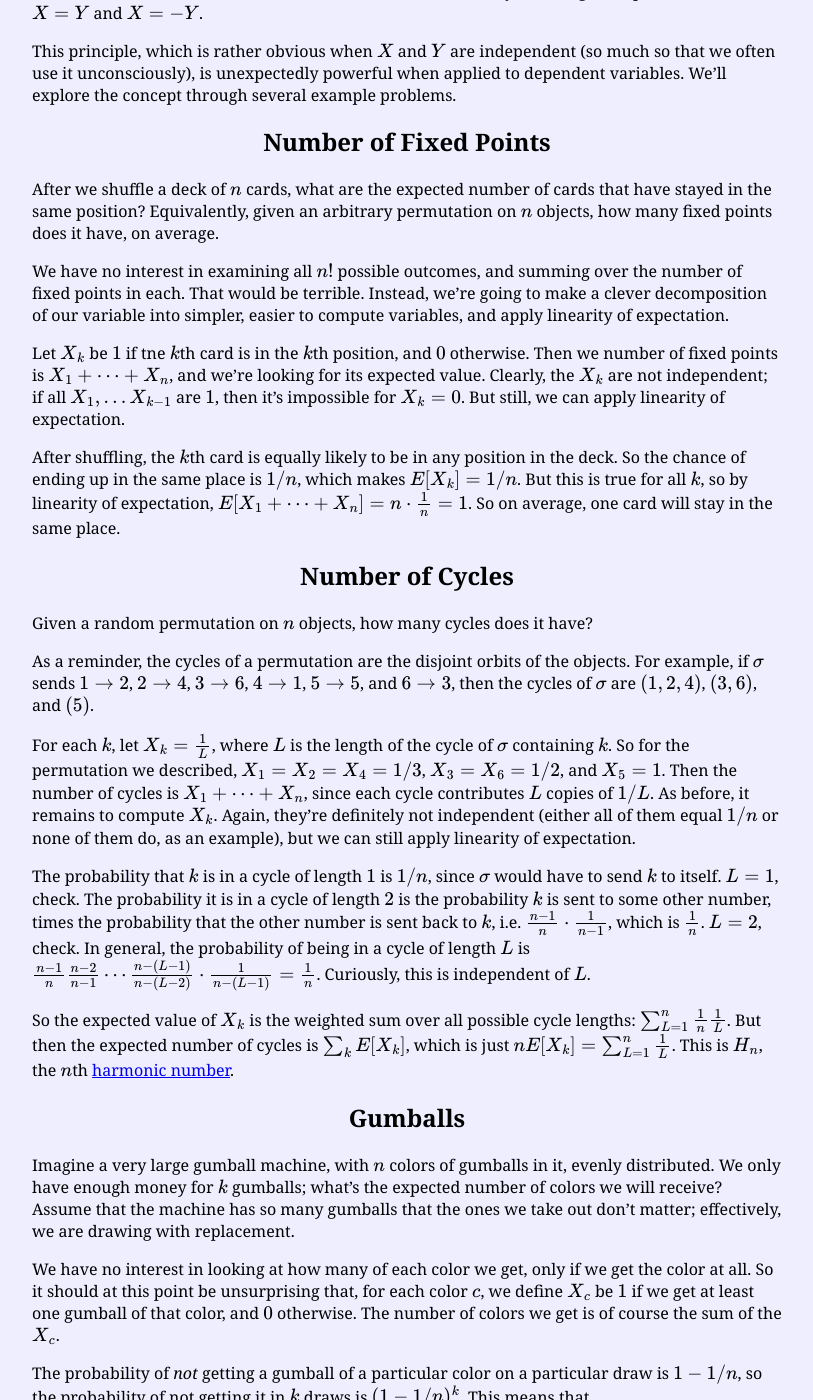
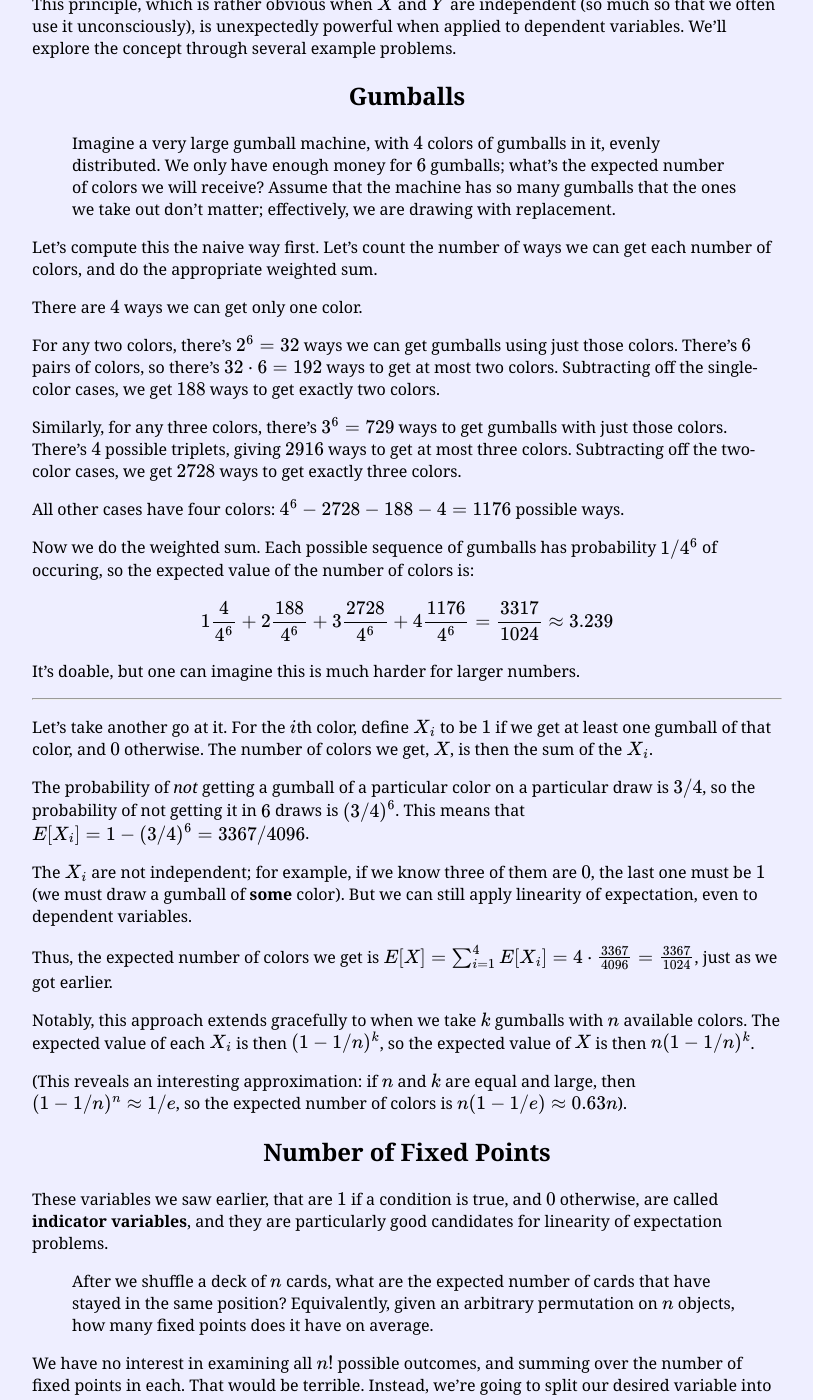
Before and after one commit to HenrySwanson/math-mondays, a Jekyll site: the page built from _posts/2018-10-15-linearity-expectation.md, in a window 1280 px wide and 1400 px high, scrolled down 722 px. Shown: the whole window, without its empty margins (233-1046 px from the left). Built offline with Jekyll 4.4.1, drawn with Linux system fonts in a browser that asks for light colours; formulas are drawn with MathJax 3; some of the changed text lies outside the part shown.

Commit message:
Rearrange some problems in the linearity of expectation post

```diff
--- a/_posts/2018-10-15-linearity-expectation.md
+++ b/_posts/2018-10-15-linearity-expectation.md
@@ -9,14 +9,14 @@
 
 To introduce this topic, let's start with an innocuous problem:
 
-> You have $k$ fair, unbiased coins. If you flip all of them, what is the expected number of heads?
+> You have $10$ six-sided dice. If you roll all of them, what is the expected sum of the faces?
 
-Your intuition should tell you that it's $k/2$. But what's really going on here is an example of a slick principle called **linearity of expectation**.
+Your intuition should tell you that it's $35$. But what's really going on here is an example of a slick principle called **linearity of expectation**.
 
 <!--more-->
 ---
 
-We're not actually computing the probability of getting $0$ heads, $1$ head, $2$ heads, etc., and summing it all up, weighted by probability. Implicitly, we are making the following line of argument: the expected number of heads for one coin is $1/2$, and so the expected value for $k$ coins is $k/2$. This relies on the following claim: given two random variables $X$ and $Y$, the expected value of their sum, $E[X + Y]$, is just $E[X] + E[Y]$.
+We're not actually computing the probability of getting $10, 11, \ldots, 60$, and summing it all up. Implicitly, we are making the following line of argument: the expected value of the first die is $3.5$, and so the expected value for $k$ dice is $3.5k$. This relies on the following claim: given two random variables $X$ and $Y$, the expected value of their sum, $E[X + Y]$, is just $E[X] + E[Y]$.
 
 This feels intuitively true, and proving it is straightforward. Let $\Omega$ be the space of possible outcomes. Then
 \begin{align\*}
@@ -26,65 +26,89 @@
 &= E[X] + E[Y]
 \end{align\*}
 
-But interestingly enough, at no point did we require $X$ and $Y$ to be independent variables. This still works even when $X$ and $Y$ are correlated! For some sanity-checking examples, consider $X = Y$ and $X = -Y$.
+But interestingly enough, at no point did we require $X$ and $Y$ be independent. This still works even when $X$ and $Y$ are correlated! For some sanity-checking examples, consider $X = Y$ and $X = -Y$.
 
 This principle, which is rather obvious when $X$ and $Y$ are independent (so much so that we often use it unconsciously), is unexpectedly powerful when applied to dependent variables. We'll explore the concept through several example problems.
-
-# Number of Fixed Points
-
-After we shuffle a deck of $n$ cards, what are the expected number of cards that have stayed in the same position? Equivalently, given an arbitrary permutation on $n$ objects, how many fixed points does it have, on average.
-
-We have no interest in examining all $n!$ possible outcomes, and summing over the number of fixed points in each. That would be terrible. Instead, we're going to make a clever decomposition of our variable into simpler, easier to compute variables, and apply linearity of expectation.
-
-Let $X_k$ be $1$ if tne $k$th card is in the $k$th position, and $0$ otherwise. Then we number of fixed points is $X_1 + \cdots + X_n$, and we're looking for its expected value. Clearly, the $X_k$ are not independent; if all $X_1, \ldots X_{k-1}$ are $1$, then it's impossible for $X_k = 0$. But still, we can apply linearity of expectation.
-
-After shuffling, the $k$th card is equally likely to be in any position in the deck. So the chance of ending up in the same place is $1/n$, which makes $E[X_k] = 1/n$. But this is true for all $k$, so by linearity of expectation, $E[X_1 + \cdots + X_n] = n \cdot \frac{1}{n} = 1$. So on average, one card will stay in the same place.
-
-# Number of Cycles
-
-Given a random permutation on $n$ objects, how many cycles does it have?
-
-As a reminder, the cycles of a permutation are the disjoint orbits of the objects. For example, if $\sigma$ sends $1 \to 2$, $2 \to 4$, $3 \to 6$, $4 \to 1$, $5 \to 5$, and $6 \to 3$, then the cycles of $\sigma$ are $(1, 2, 4)$, $(3, 6)$, and $(5)$.
-
-For each $k$, let $X_k = \frac{1}{L}$, where $L$ is the length of the cycle of $\sigma$ containing $k$. So for the permutation we described, $X_1 = X_2 = X_4 = 1/3$, $X_3 = X_6 = 1/2$, and $X_5 = 1$. Then the number of cycles is $X_1 + \cdots + X_n$, since each cycle contributes $L$ copies of $1/L$. As before, it remains to compute $X_k$. Again, they're definitely not independent (either all of them equal $1/n$ or none of them do, as an example), but we can still apply linearity of expectation.
-
-The probability that $k$ is in a cycle of length $1$ is $1/n$, since $\sigma$ would have to send $k$ to itself. $L = 1$, check. The probability it is in a cycle of length $2$ is the probability $k$ is sent to some other number, times the probability that the other number is sent back to $k$, i.e. $\frac{n-1}{n} \cdot \frac{1}{n - 1}$, which is $\frac{1}{n}$. $L = 2$, check. In general, the probability of being in a cycle of length $L$ is $\frac{n-1}{n} \frac{n-2}{n-1} \cdots \frac{n-(L-1)}{n-(L-2)} \cdot \frac{1}{n-(L-1)} = \frac{1}{n}$. Curiously, this is independent of $L$.
-
-So the expected value of $X_k$ is the weighted sum over all possible cycle lengths: $\sum_{L=1}^n \frac{1}{n} \frac{1}{L}$. But then the expected number of cycles is $\sum_k E[X_k]$, which is just $n E[X_k] = \sum_{L = 1}^n \frac{1}{L}$. This is $H_n$, the $n$th [harmonic number](https://en.wikipedia.org/wiki/Harmonic_number).
 
 
 # Gumballs
 
-Imagine a very large gumball machine, with $n$ colors of gumballs in it, evenly distributed. We only have enough money for $k$ gumballs; what's the expected number of colors we will receive? Assume that the machine has so many gumballs that the ones we take out don't matter; effectively, we are drawing with replacement.
+> Imagine a very large gumball machine, with $4$ colors of gumballs in it, evenly distributed. We only have enough money for $6$ gumballs; what's the expected number of colors we will receive? Assume that the machine has so many gumballs that the ones we take out don't matter; effectively, we are drawing with replacement.
 
-We have no interest in looking at how many of each color we get, only if we get the color at all. So it should at this point be unsurprising that, for each color $c$, we define $X_c$ be $1$ if we get at least one gumball of that color, and $0$ otherwise. The number of colors we get is of course the sum of the $X_c$.
+Let's compute this the naive way first. Let's count the number of ways we can get each number of colors, and do the appropriate weighted sum.
 
-The probability of *not* getting a gumball of a particular color on a particular draw is $1 - 1/n$, so the probability of not getting it in $k$ draws is $(1 - 1/n)^k$. This means that $E[X_c] = 1 - (1 - 1/n)^k$.
+There are $4$ ways we can get only one color.
 
-Thus, the expected number of colors we get is $n E[X_c] = n - n(1 - 1/n)^k$.
+For any two colors, there's $2^6 = 32$ ways we can get gumballs using just those colors. There's $6$ pairs of colors, so there's $32 \cdot 6 = 192$ ways to get at most two colors. Subtracting off the single-color cases, we get $188$ ways to get exactly two colors.
 
-As a fun extension, notice that if $k$ and $n$ are equal and large, then $(1 - 1/n)^n \approx 1/e$, and so the expected number of colors is $n(1 - 1/e) \approx 0.63n$.
+Similarly, for any three colors, there's $3^6 = 729$ ways to get gumballs with just those colors. There's $4$ possible triplets, giving $2916$ ways to get at most three colors. Subtracting off the two-color cases, we get $2728$ ways to get exactly three colors.
 
-# Gumballs, v2
+All other cases have four colors: $4^6 - 2728 - 188 - 4 = 1176$ possible ways.
 
-As a related problem, how many gumballs would we need to get before we have at least one of every color?
+Now we do the weighted sum. Each possible sequence of gumballs has probability $1/4^6$ of occuring, so the expected value of the number of colors is:
+\\[ 1 \frac{4}{4^6} + 2 \frac{188}{4^6} + 3 \frac{2728}{4^6} + 4 \frac{1176}{4^6} = \frac{3317}{1024} \approx 3.239 \\]
 
-Let $T_k$ be the number of gumballs we need to draw until we have $k$ colors of gumball, assuming we have $k-1$ colors already. Then the time it takes to get all $n$ colors is $\sum_{k=1}^n T_k$.
+It's doable, but one can imagine this is much harder for larger numbers.
 
-If we have $k-1$ colors of gumball already, then the chance of drawing a new color of gumball is $p = \frac{n-k+1}{n}$ on each draw. The expected number of draws it takes to get a new color is then $\frac{1}{p} = \frac{n}{n-k+1}$.
+---
 
-This means that the total time to get all colors of gumball is $\frac{n}{n} + \frac{n}{n-1} + \cdots + \frac{n}{1} = n \sum_{k=1}^n \frac{1}{k} = n H_n$.
+Let's take another go at it. For the $i$th color, define $X_i$ to be $1$ if we get at least one gumball of that color, and $0$ otherwise. The number of colors we get, $X$, is then the sum of the $X_i$.
+
+The probability of *not* getting a gumball of a particular color on a particular draw is $3/4$, so the probability of not getting it in $6$ draws is $(3/4)^6$. This means that $E[X_i] = 1 - (3/4)^6 = 3367/4096$.
+
+The $X_i$ are not independent; for example, if we know three of them are $0$, the last one must be $1$ (we must draw a gumball of **some** color). But we can still apply linearity of expectation, even to dependent variables.
+
+Thus, the expected number of colors we get is $E[X] = \sum_{i = 1}^4 E[X_i] = 4 \cdot \frac{3367}{4096} = \frac{3367}{1024}$, just as we got earlier.
+
+Notably, this approach extends gracefully to when we take $k$ gumballs with $n$ available colors. The expected value of each $X_i$ is then $(1 - 1/n)^k$, so the expected value of $X$ is then $n (1 - 1/n)^k$.
+
+(This reveals an interesting approximation: if $n$ and $k$ are equal and large, then $(1 - 1/n)^n \approx 1/e$, so the expected number of colors is $n(1 - 1/e) \approx 0.63n$).
+
+
+# Number of Fixed Points
+
+These variables we saw earlier, that are $1$ if a condition is true, and $0$ otherwise, are called **indicator variables**, and they are particularly good candidates for linearity of expectation problems.
+
+> After we shuffle a deck of $n$ cards, what are the expected number of cards that have stayed in the same position? Equivalently, given an arbitrary permutation on $n$ objects, how many fixed points does it have on average.
+
+We have no interest in examining all $n!$ possible outcomes, and summing over the number of fixed points in each. That would be terrible. Instead, we're going to split our desired variable into several indicator variables, each of which is easier to analyze.
+
+Let $X_k$ be $1$ if the $k$th card is in the $k$th position, and $0$ otherwise. Then the number of fixed points is $\sum_k X_k$.
+
+After shuffling, the $k$th card is equally likely to be in any position in the deck. So the chance of ending up in the same place is $1/n$, which makes $E[X_k] = 1/n$. So by linearity of expectation, $E[X_1 + \cdots + X_n] = n \cdot \frac{1}{n} = 1$. So on average, one card will stay in the same place.
+
+
+# Number of Cycles
+
+We don't have to limit ourselves to indicator variables: sometimes we can use a constant factor to help us avoid overcounting.
+
+> Given a random permutation on $n$ objects, how many cycles does it have?
+
+As a reminder, the cycles of a permutation are the "connected components". For example, if $\sigma$ sends $1 \to 2$, $2 \to 4$, $3 \to 6$, $4 \to 1$, $5 \to 5$, and $6 \to 3$, then the cycles of $\sigma$ are $(1, 2, 4)$, $(3, 6)$, and $(5)$.
+
+For each $k$, let $X_k = \frac{1}{L}$, where $L$ is the length of the cycle of $\sigma$ containing the number $k$. So for the permutation we described, $X_1 = X_2 = X_4 = 1/3$, $X_3 = X_6 = 1/2$, and $X_5 = 1$. Then the number of cycles is $X_1 + \cdots + X_n$, since each cycle contributes $L$ copies of $1/L$. As usual, these variables are highly dependent (if $X_i = 1/5$, there'd better be four other $X_j$ that equal $1/5$ as well), but we can still apply linearity of expectation.
+
+The probability that $k$ is in a cycle of length $1$ is $1/n$, since $\sigma$ would have to send $k$ to itself.
+
+The probability it is in a cycle of length $2$ is the probability $k$ is sent to some other number, times the probability that the other number is sent back to $k$, i.e. $\frac{n-1}{n} \cdot \frac{1}{n - 1}$, which is $\frac{1}{n}$.
+
+In general, the probability of being in a cycle of length $L$ is $\frac{n-1}{n} \frac{n-2}{n-1} \cdots \frac{n-(L-1)}{n-(L-2)} \cdot \frac{1}{n-(L-1)} = \frac{1}{n}$. Curiously, this is independent of $L$.
+
+So the expected value of $X_k$ is $\frac{1}{n} \sum_{L=1}^n \frac{1}{L} = \frac{H_n}{n}$, where $H_n$ is the $n$th [harmonic number](https://en.wikipedia.org/wiki/Harmonic_number). Then the expected number of cycles is $E[X_1] + \cdots + E[X_n] = H_n$.
+
 
 # Buffon's Needle
 
-Consider a gigantic piece of lined paper, with the lines spaced one unit apart. If we throw a needle of length $1$ onto the paper, what is the probability it crosses a line? (This problem is often called "Buffon's needle".)
+We'll finish up with a rather surprising application to the Buffon's needle problem:
 
-Let $X_a$ be the expected number of crossings for a needle of length $a$. Of course, we're only interested in $X_1$, and since $X_1$ is either $1$ or $0$, the expected value of $X_1$ is also the probability that the needle crosses a line. But it will be worthwhile to investigate what happens for longer and shorter needles.
+> Consider a gigantic piece of lined paper, with the lines spaced one unit apart. If we throw a needle of length $1$ onto the paper, what is the probability it crosses a line?
 
-Imagine painting a needle of length $a+b$, covering $a$ of it in red, and the other $b$ in blue. Then the expected number of red crossings is $E[X_a]$, and the expected number of blue crossings is $E[X_b]$, since each segment is just a smaller needle. Thus, $E[X_{a+b}] = E[X_a] + E[X_b]$, as might be expected. This tells us that $X_a$ is linear, and so it should be equal to $Ca$, for some fixed constant $C$.
+Technically, we're only interested in the probability that the needle crosses the line. But because it can cross at most once, this is equal to the expected number of crossings. So if we let $X_a$ be the expected number of crossings for a needle of length $a$, we're interested in $E[X_1]$.
 
-Furthermore, put a sharp bend in the needle right at the color boundary, so it's shaped like an L. Each segment is still a linear needle, so the number of red crossings is still $E[X_a]$, and likewise with blue crossings. So the expected number of crossings for this bent needle is *still* $E[X_{a+b}]$, despite the kink!
+Take a needle of length $a + b$, and paint it, covering the first $a$ units of it red, and the other $b$ units blue. Then throw it on the paper. The expected number of crossings is the expected number of red crossings, plus the expected number of blue crossings. But each segment of the needle is just a smaller needle, so the expected number of red crossings is $E[X_a]$, and the expected number of blue crossings is $E[X_b]$. This lets us conclude, unsurprisingly, that $E[X_{a+b}] = E[X_a] + E[X_b]$. This tells us that $E[X_a]$ is linear in $a$, and so $E[X_a] = Ca$ for some unknown constant $C$. (Well, we've gotta assume $X_a$ is continuous in $a$, which it is, but shh...)
 
-By induction, if you put a finite number of sharp bends in a needle, it doesn't change the expected number of crossings. And by <s>handwaving</s> a continuity argument, this is true for continuous bends as well. So $X_a$ doesn't just measure the expected number of crossings for a needle of length $a$, but any reasonable curve of length $a$. (Much to my delight, this phenomenon is called "Buffon's noodle".) This means that if we throw a rigid noodle of length $L$ on the paper, the expected number of crossings is $CL$.
+Furthermore, put a sharp bend in the needle right at the color boundary. Each segment is still a linear needle, so the number of red crossings is still $E[X_a]$, and likewise with blue crossings. So the expected number of crossings for this bent needle is *still* $E[X_{a+b}]$, despite the kink!
+
+By induction, if you put a finite number of sharp bends in a needle, it doesn't change the expected number of crossings. All that matters is the total length. And by <s>handwaving</s> a continuity argument, this is true for continuous bends as well. So $X_a$ doesn't just measure the expected number of crossings for a needle of length $a$, but any reasonable curve of length $a$. (Much to my delight, this phenomenon is called "Buffon's noodle".) This means that if we throw a rigid noodle of length $a$ on the paper, the expected number of crossings is $E[X_a] = Ca$.
 
 So let's consider a particular kind of noodle: a circle with diameter $1$. No matter how it's thrown onto the paper, it will cross the lines exactly twice. It has circumference $\pi$, and so we can determine that $C = \frac{2}{\pi}$. Thus, for the original needle problem, $p = X_1 = \frac{2}{\pi}$.
```
